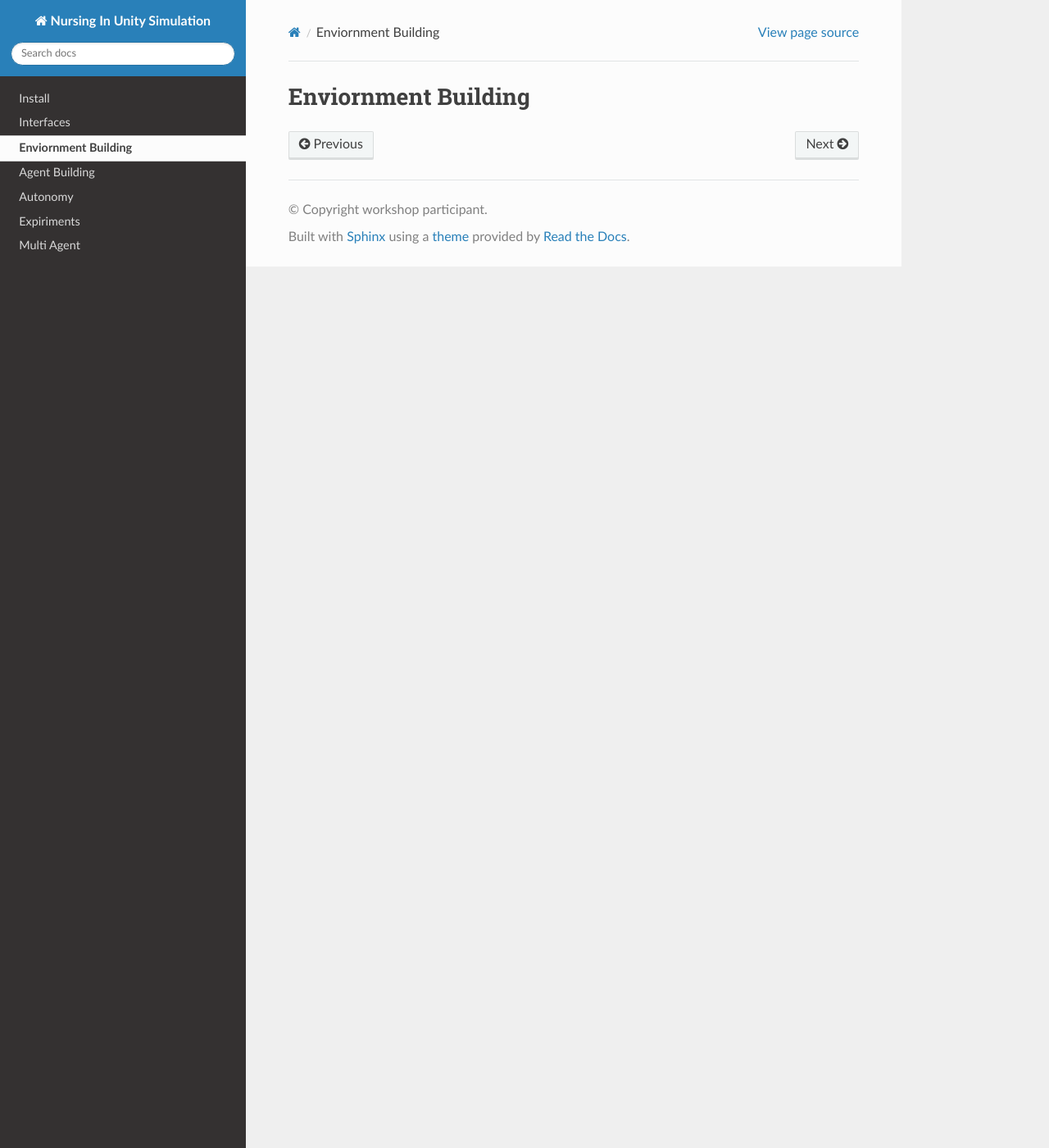
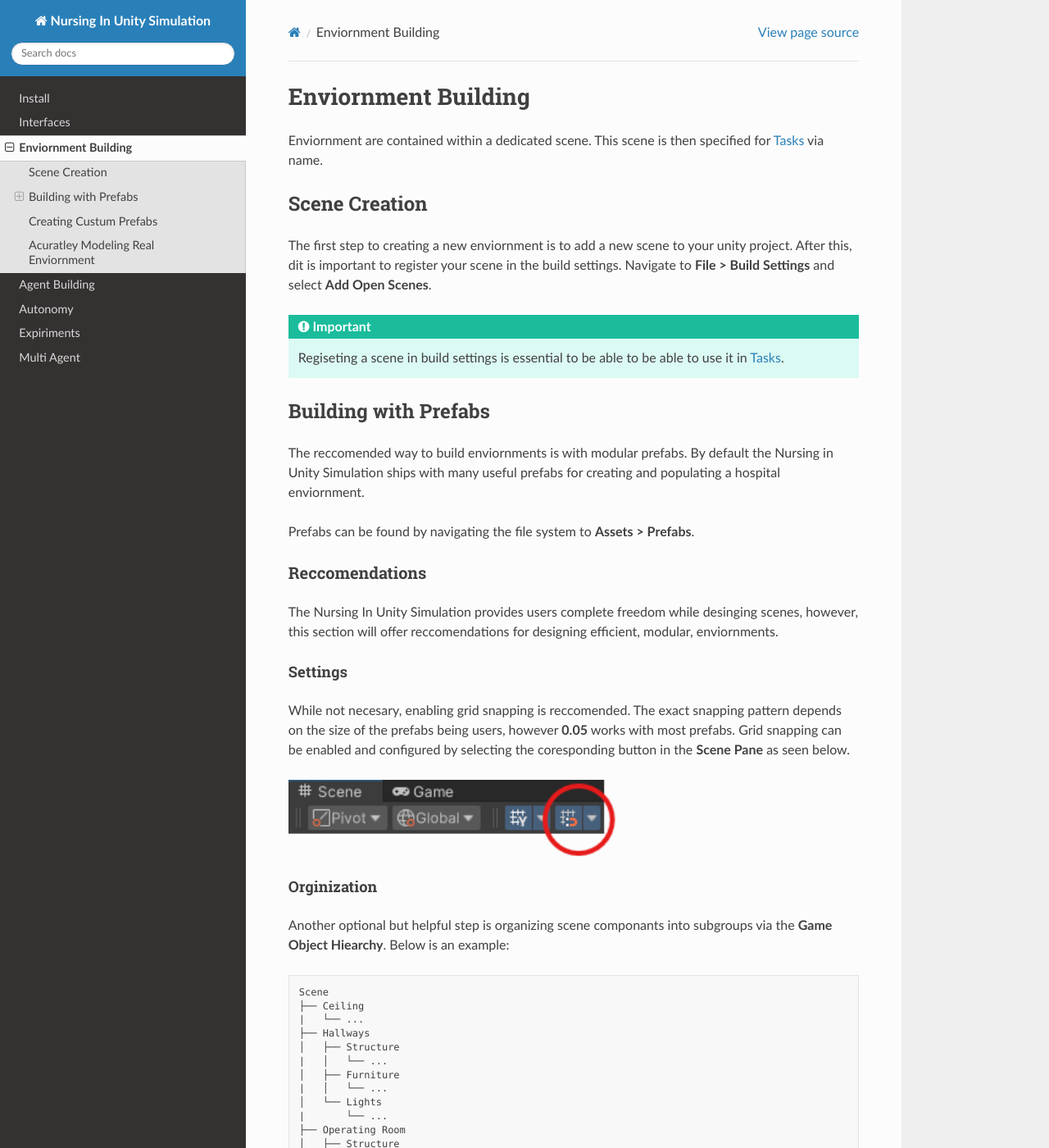
Before and after one commit to dsaliba/simulation-docs, a Sphinx documentation site: the page built from doc/Enviornment-Building.rst, in a window 1280 px wide and 1400 px high. Shown: the whole window at 82% size. Built offline with Sphinx 7.4.7 and the Read the Docs theme 3.1.0, drawn with Linux system fonts in a browser that asks for light colours; some of the changed text lies outside the part shown.

Commit message:
Enviornment Building sectrion started

```diff
--- a/doc/Enviornment-Building.rst
+++ b/doc/Enviornment-Building.rst
@@ -1,2 +1,77 @@
 Enviornment Building
 ================================================
+
+Enviornment are contained within a dedicated scene. This scene is then specified for :ref:`Tasks` via name.
+
+Scene Creation
+****************
+
+The first step to creating a new enviornment is to add a new scene to your unity project. After this, dit is important to register your scene in the build settings. Navigate to **File > Build Settings** and select **Add Open Scenes**.
+
+.. Important::
+    Regiseting a scene in build settings is essential to be able to be able to use it in :ref:`Tasks`.
+
+
+Building with Prefabs
+**********************
+
+The reccomended way to build enviornments is with modular prefabs. By default the Nursing in Unity Simulation ships with many useful prefabs for creating and populating a hospital enviornment.
+
+Prefabs can be found by navigating the file system to **Assets > Prefabs**.
+
+Reccomendations
+----------------
+
+The Nursing In Unity Simulation provides users complete freedom while desinging scenes, however, this section will offer reccomendations for designing efficient, modular, enviornments.
+
+Settings
+^^^^^^^^^
+
+While not necesary, enabling grid snapping is reccomended. The exact snapping pattern depends on the size of the prefabs being users, however **0.05** works with most prefabs.
+Grid snapping can be enabled and configured by selecting the coresponding button in the **Scene Pane** as seen below.
+
+.. image:: images/gridsnap.png
+   :width: 400
+   :alt: Grid Snap
+
+Orginization
+^^^^^^^^^^^^^
+
+Another optional but helpful step is organizing scene componants into subgroups via the **Game Object Hiearchy**.
+Below is an example:
+
+::
+
+    Scene
+    ├── Ceiling
+    |   └── ...
+    ├── Hallways
+    │   ├── Structure
+    |   │   └── ...
+    │   ├── Furniture
+    |   │   └── ...
+    │   └── Lights
+    |       └── ...
+    ├── Operating Room
+    │   ├── Structure
+    |   │   └── ...
+    │   ├── Furniture
+    |   │   └── ...
+    │   └── Lights
+    |       └── ...
+    └── Waiting Room
+        ├── Structure
+        │   └── ...
+        ├── Furniture
+        │   └── ...
+        └── Lights
+            └── ...
+
+Not only does this make the design proccess easier, but it allows for modular designs that allow for portable, duplicatable, and disableable rooms.
+
+Creating Custum Prefabs
+************************
+
+
+Acuratley Modeling Real Enviornment
+************************************
--- a/doc/conf.py
+++ b/doc/conf.py
@@ -16,7 +16,7 @@ release = '0.1'
 # -- General configuration ---------------------------------------------------
 # https://www.sphinx-doc.org/en/master/usage/configuration.html#general-configuration
 
-extensions = ['myst_parser', 'sphinxsharp.sphinxsharp']
+extensions = ['myst_parser', 'sphinxsharp.sphinxsharp', 'sphinx.ext.autosectionlabel']
 
 templates_path = ['_templates']
 exclude_patterns = ['_build', 'Thumbs.db', '.DS_Store']
```
Also changed, not shown: doc/images/gridsnap.png (added).
